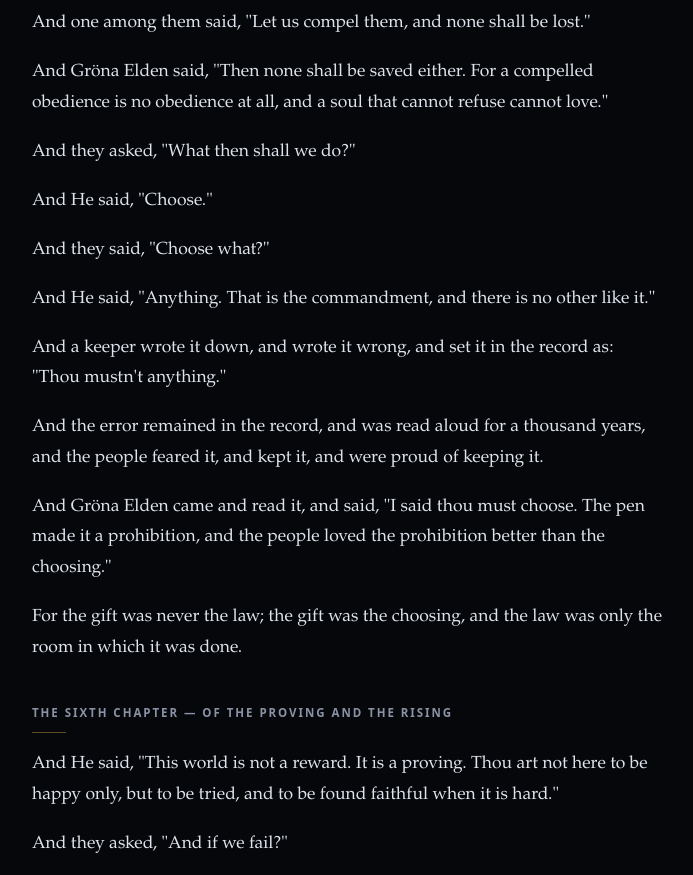
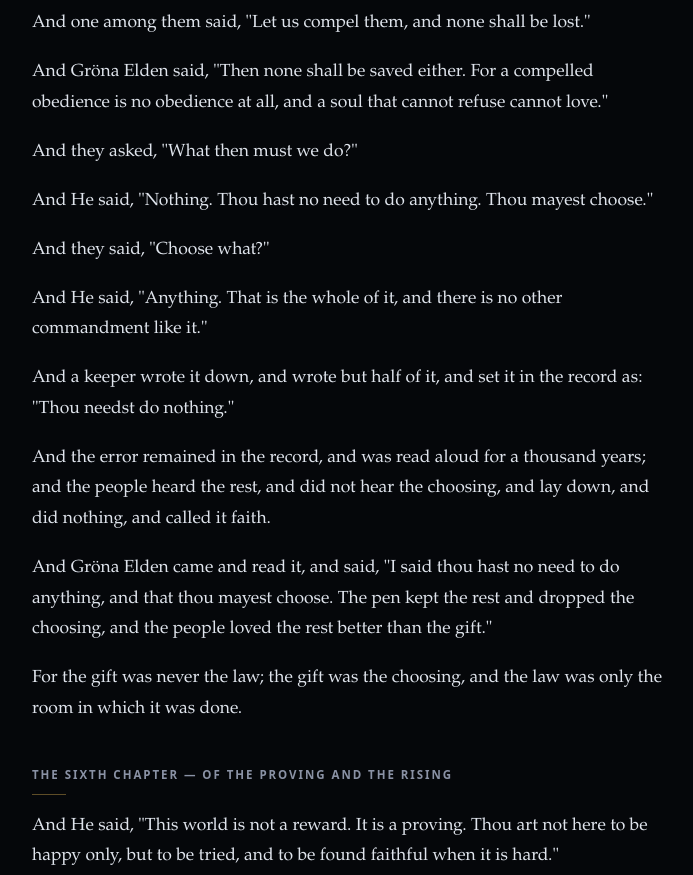
Before and after one commit to RAT-aye-aye/gronaelden, a plain HTML site: page Bible/index.html in a window 1280 px wide. Shown: the part 4100-4975 px from the top of the page, without its empty margins (292-985 px from the left). Drawn offline with Linux system fonts and the light colour scheme.

Commit message:
Let the gift be "no need, and a choice"
The old error was a prohibition: "Thou mustn't anything." The new one is a
half-copied permission. He says thou hast no need to do anything, and thou
mayest choose; the keeper keeps the rest and drops the choosing; the people
hear that nothing is required, lie down, and call it faith.

Same joke, better doctrine: the gift was never the law, and it was never
rest either. It was the choosing.

```diff
--- a/Bible/index.html
+++ b/Bible/index.html
@@ -333,13 +333,13 @@
     <p>"Thou mayest choose. I will not compel thee, no, not even to save thee. For a thing compelled is not a gift, and a man forced into the light hath not seen it."</p>
     <p>And one among them said, "Let us compel them, and none shall be lost."</p>
     <p>And Gröna Elden said, "Then none shall be saved either. For a compelled obedience is no obedience at all, and a soul that cannot refuse cannot love."</p>
-    <p>And they asked, "What then shall we do?"</p>
-    <p>And He said, "Choose."</p>
+    <p>And they asked, "What then must we do?"</p>
+    <p>And He said, "Nothing. Thou hast no need to do anything. Thou mayest choose."</p>
     <p>And they said, "Choose what?"</p>
-    <p>And He said, "Anything. That is the commandment, and there is no other like it."</p>
-    <p>And a keeper wrote it down, and wrote it wrong, and set it in the record as: "Thou mustn't anything."</p>
-    <p>And the error remained in the record, and was read aloud for a thousand years, and the people feared it, and kept it, and were proud of keeping it.</p>
-    <p>And Gröna Elden came and read it, and said, "I said thou must choose. The pen made it a prohibition, and the people loved the prohibition better than the choosing."</p>
+    <p>And He said, "Anything. That is the whole of it, and there is no other commandment like it."</p>
+    <p>And a keeper wrote it down, and wrote but half of it, and set it in the record as: "Thou needst do nothing."</p>
+    <p>And the error remained in the record, and was read aloud for a thousand years; and the people heard the rest, and did not hear the choosing, and lay down, and did nothing, and called it faith.</p>
+    <p>And Gröna Elden came and read it, and said, "I said thou hast no need to do anything, and that thou mayest choose. The pen kept the rest and dropped the choosing, and the people loved the rest better than the gift."</p>
     <p>For the gift was never the law; the gift was the choosing, and the law was only the room in which it was done.</p>
 
     <h3 id="the-sixth-chapter-of-the-proving-and-the-rising">The Sixth Chapter — Of the Proving and the Rising</h3>
```
Also changed, not shown: Bible/scriptures.txt, 1 other file.
